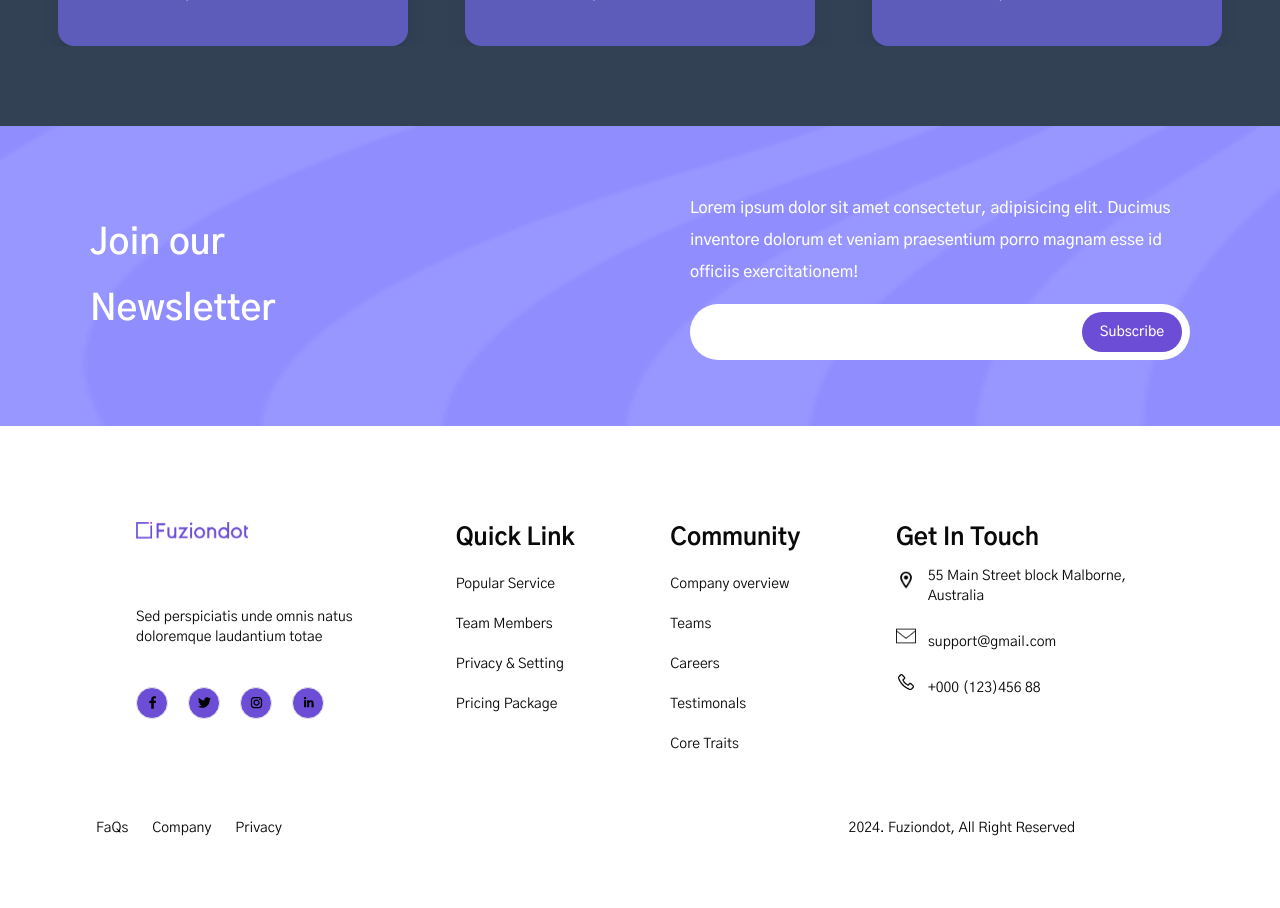
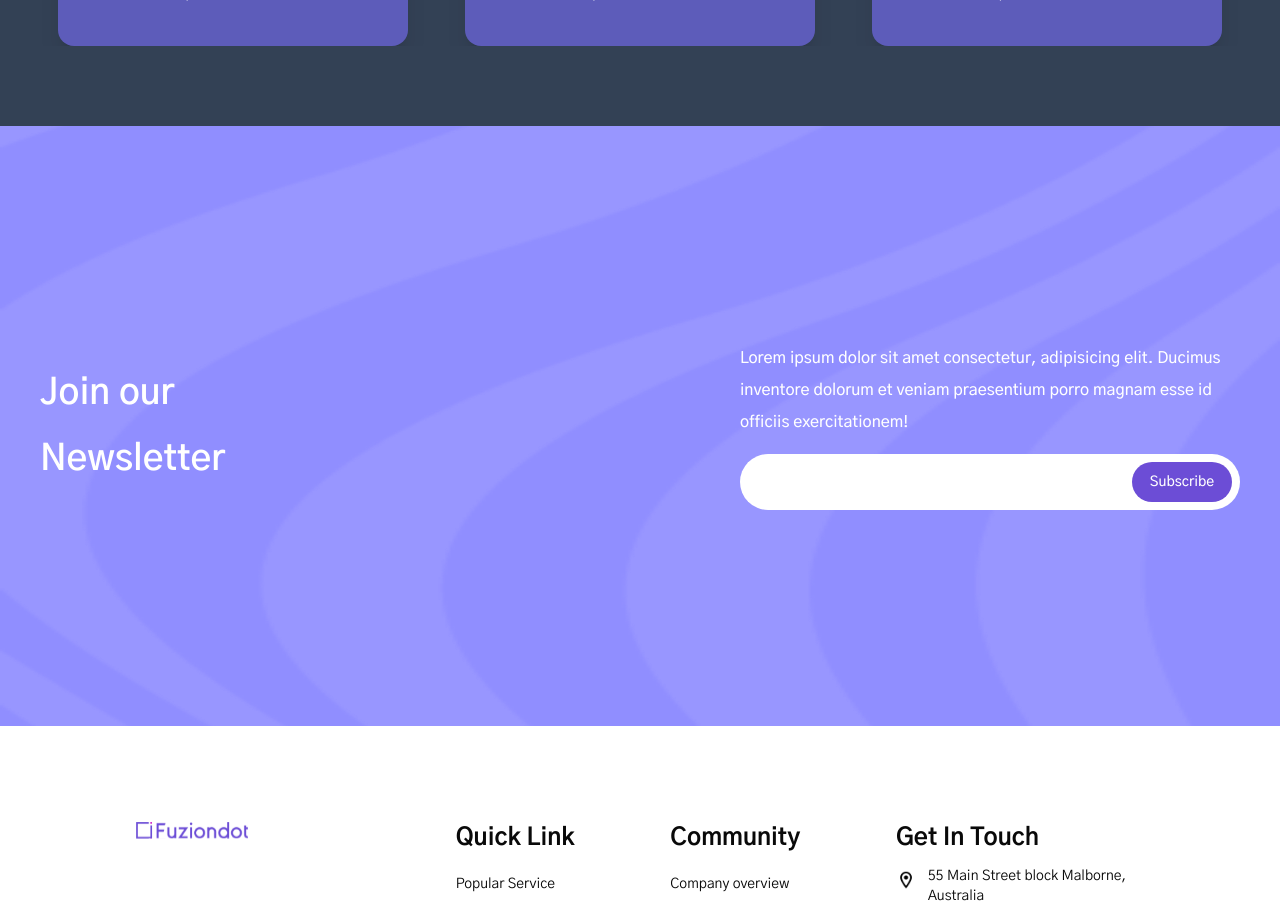
Before and after one commit to Naijabunner/burnacompany, a Next.js app: page / in a window 1280 px wide. Shown: the part 3500-4408 px from the top of the page. Built offline with nearby package versions, Linux system fonts and the light colour scheme.

Commit message:
just push

```diff
--- a/components/Newsletter/newletter.tsx
+++ b/components/Newsletter/newletter.tsx
@@ -4,8 +4,9 @@ import Image from 'next/image'
 import banner from '@/assets/newsletter_banner.png'
 const Newletter = () => {
   return (
-    <div className=" overflow-hidden section relative w-full min-h-[300px]  bg-[#9896ff] px-10 flex justify-center items-center ">
-    <div className="main z-10 lg:max-w-[1100px] w-full lg:mx-auto max-md:flex-col flex justify-between items-center">
+    <section>
+  <div className=" overflow-hidden section relative w-full min-h-[600px]  bg-[#9896ff] px-10 flex justify-center items-center ">
+    <div className="main z-10  w-full lg:mx-auto max-md:flex-col flex justify-between items-center">
       <h6 className=' text-4xl text-white !leading-[66px] font-semibold max-w-[150px]'>
         Join our Newsletter
       </h6>
@@ -30,7 +31,10 @@ const Newletter = () => {
     // height={500}
     className='absolute w-full h-[700px] max-w-screen-2xl bg-blend-multiply opacity-80 z-0'
     />
-    </div>
+
+
+    </div>  </section>
+
   )
 }
 
```
